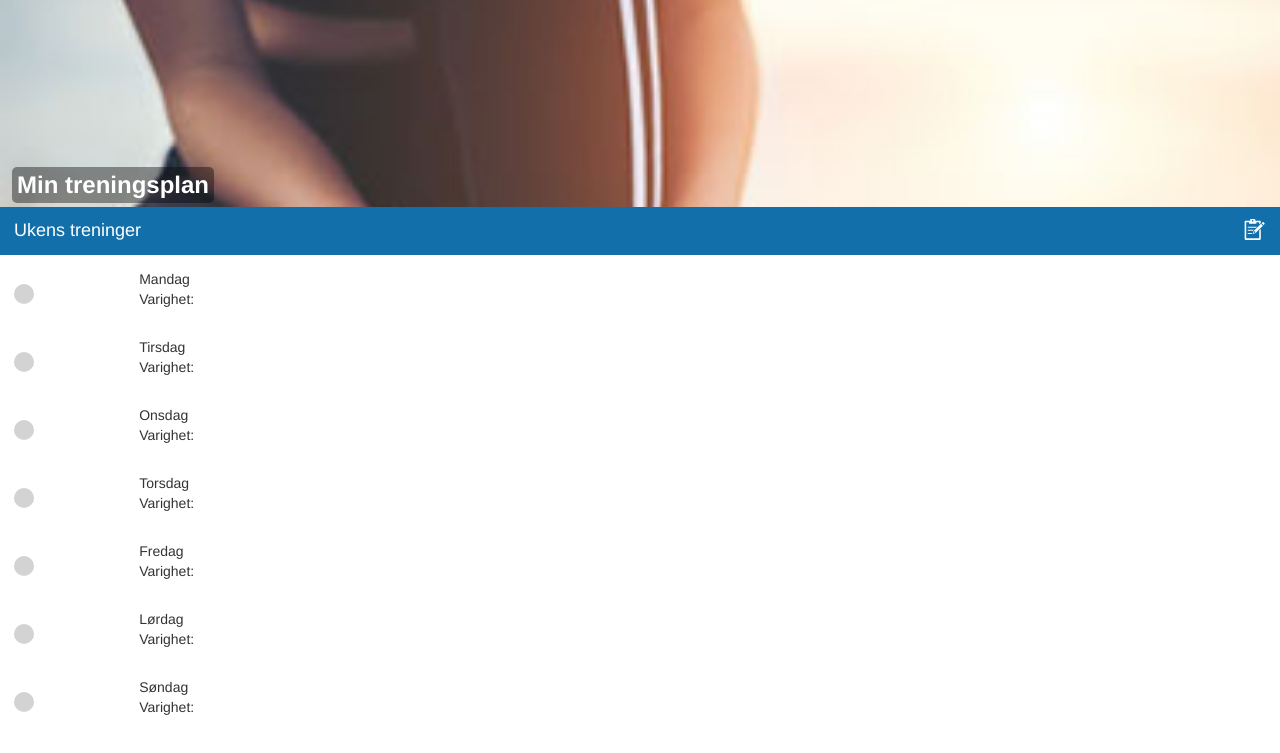
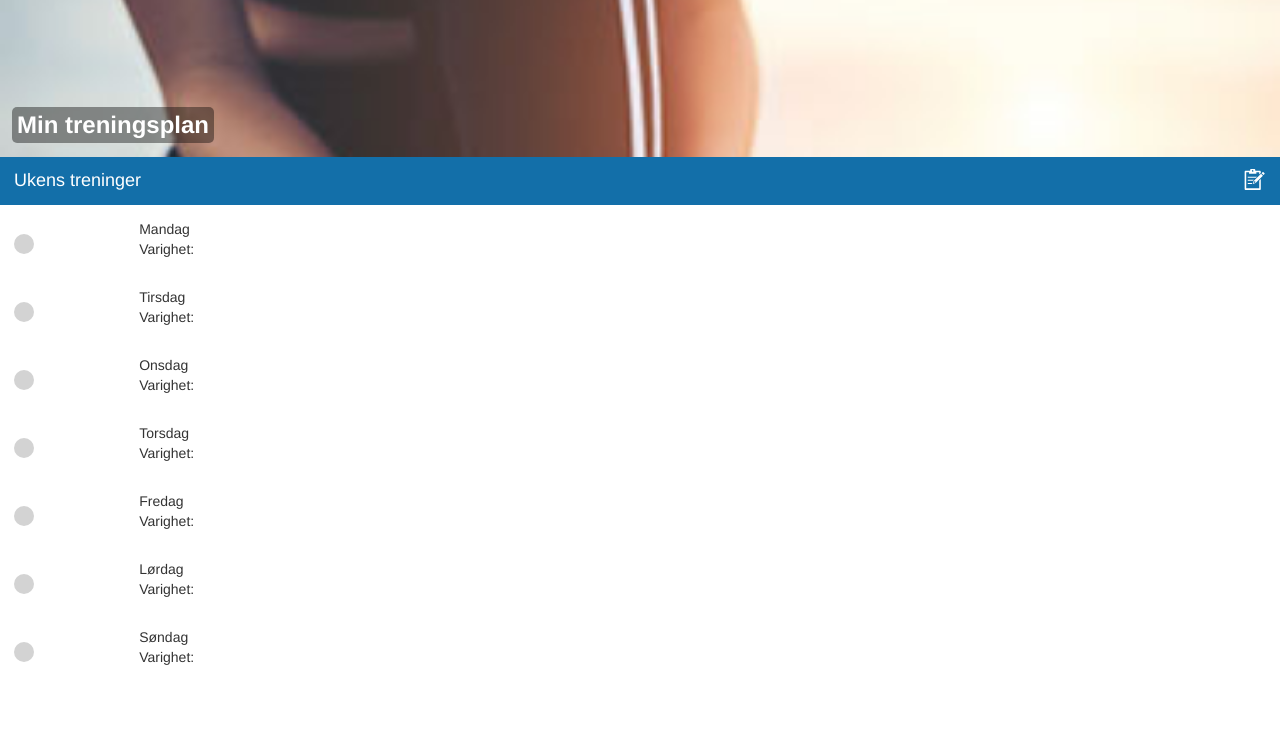
Before and after one commit to stinejf/workout-app, a website: page index.html in a window 1280 px wide. Shown: the part 43-796 px from the top of the page. Drawn offline with nearby package versions, Linux system fonts and the light colour scheme; no server answers.

```diff
--- a/css/main.css
+++ b/css/main.css
@@ -17,7 +17,7 @@
 
 .headerImage {
     background-image: url('/images/running.jpg');
-    min-height: 250px;
+    min-height: 200px;
     background-repeat: no-repeat;
     background-size: cover;
 }
@@ -29,7 +29,7 @@
   font-weight: bold;
   left: 12px;
   color:white;
-  top: 190px;
+  top: 130px;
   background-color: rgba(0,0,0,0.4);
     border-radius: 5px;
     padding: 5px;
```
